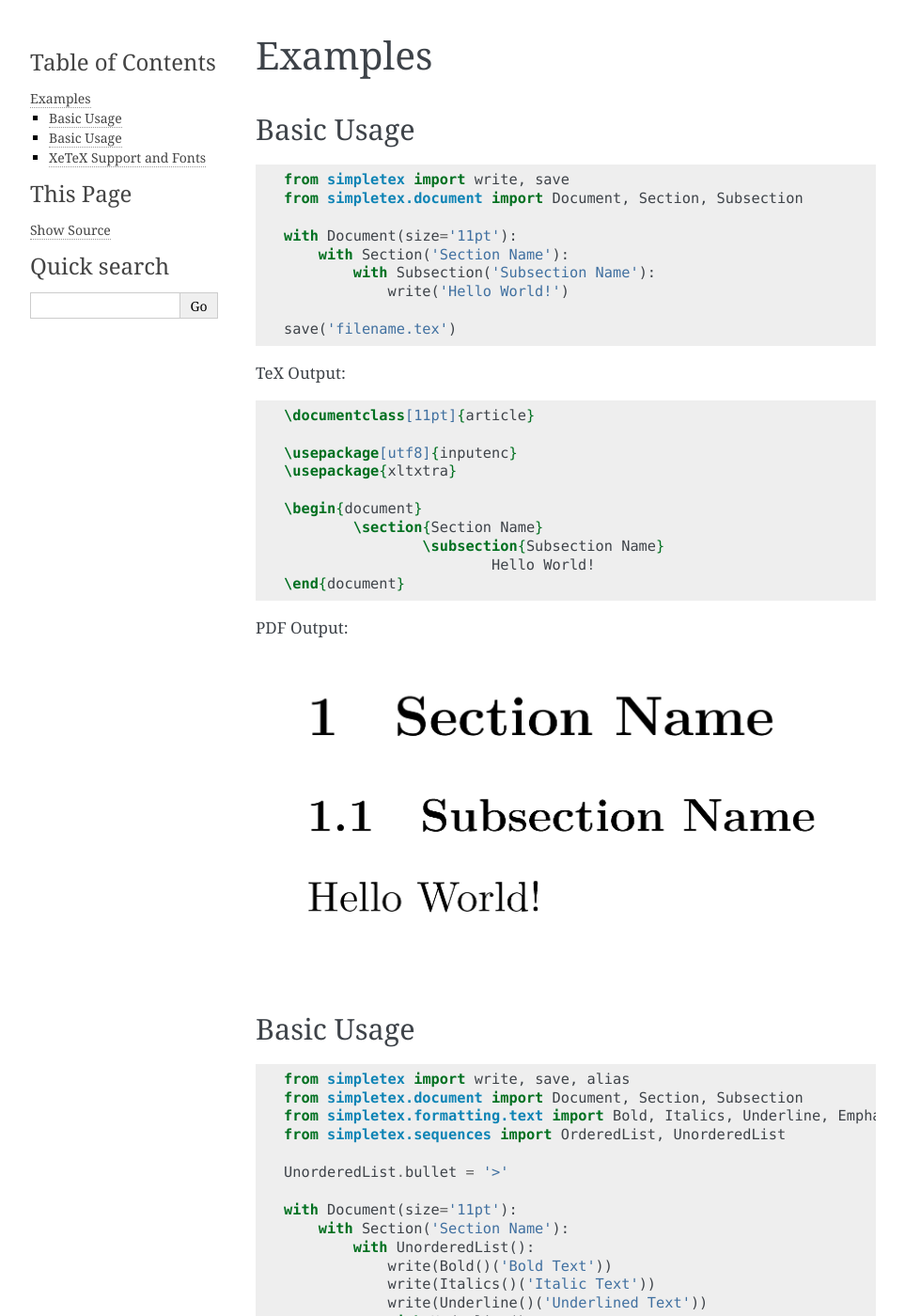
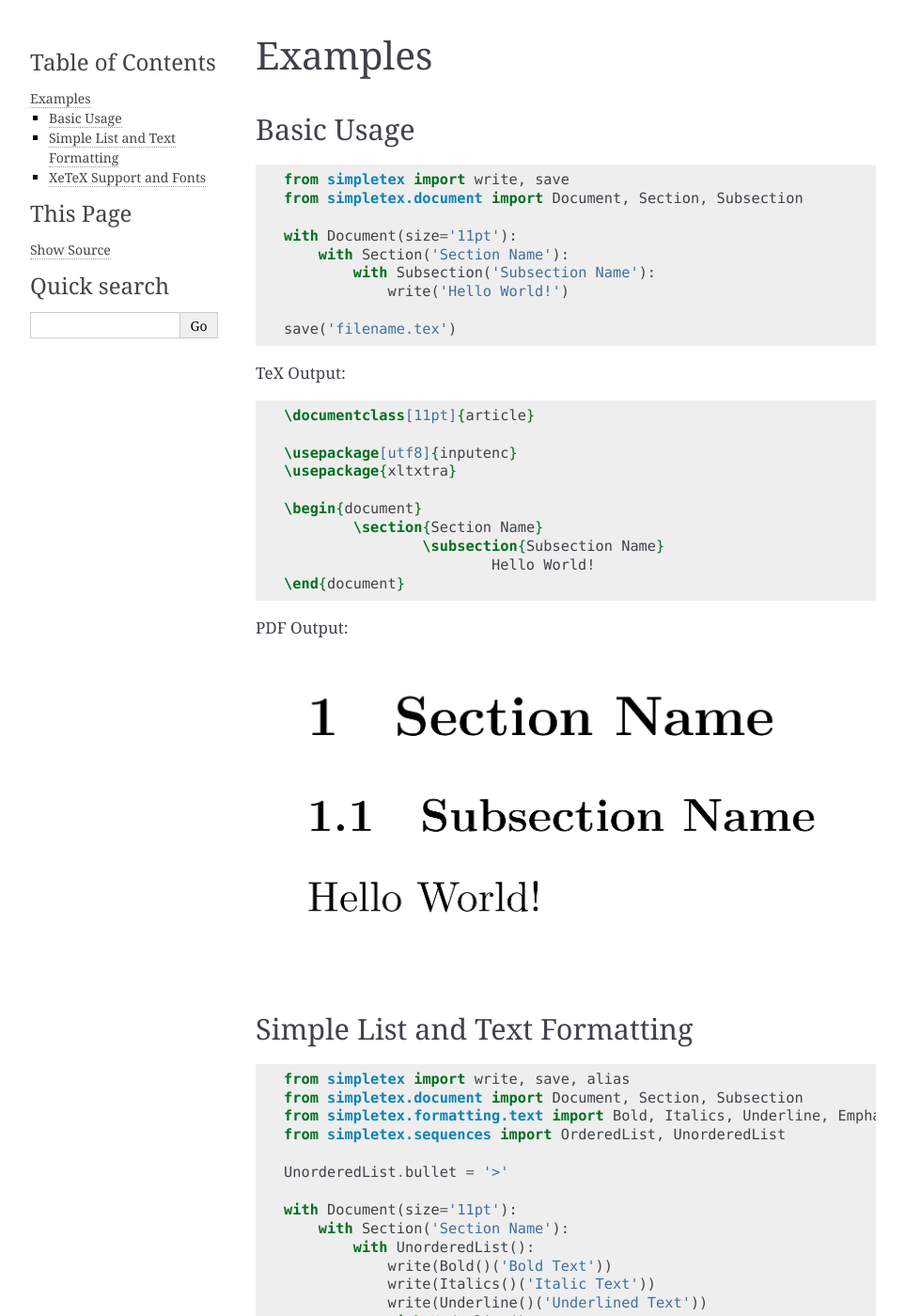
Before and after one commit to wgxli/simpletex, a Sphinx documentation site: the page built from docs/source/examples.rst, in a window 1280 px wide and 1400 px high. Shown: the whole window at 94% size, without its empty margins (148-1111 px from the left). Built offline with Sphinx 7.4.7, drawn with Linux system fonts in a browser that asks for light colours; pages that are not in the unit, such as notebooks, are missing from menus.

Commit message:
Fix heading

```diff
--- a/docs/source/examples.rst
+++ b/docs/source/examples.rst
@@ -36,8 +36,8 @@ PDF Output:
 .. image:: /_static/basic.png
    :alt: Generated PDF
 
-Basic Usage
------------
+Simple List and Text Formatting
+-------------------------------
 .. code-block:: python
 
 	from simpletex import write, save, alias
```
